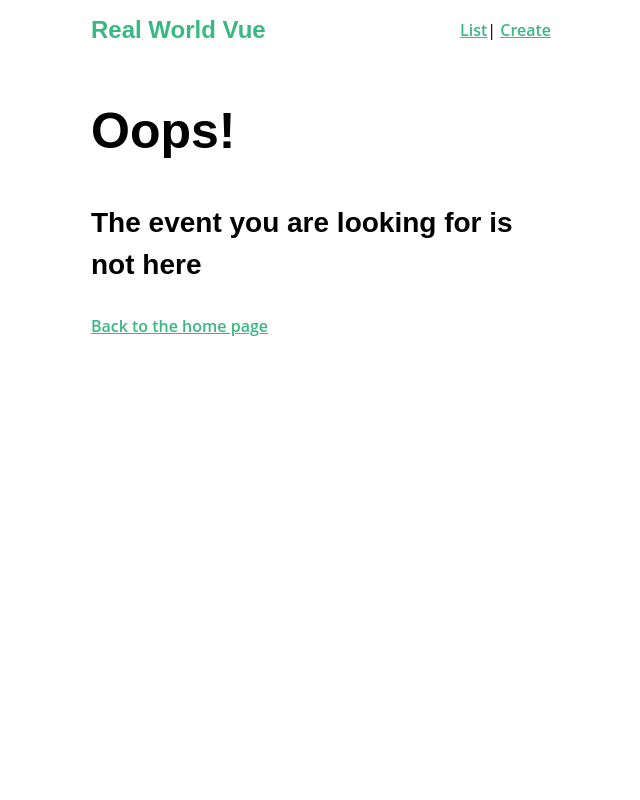
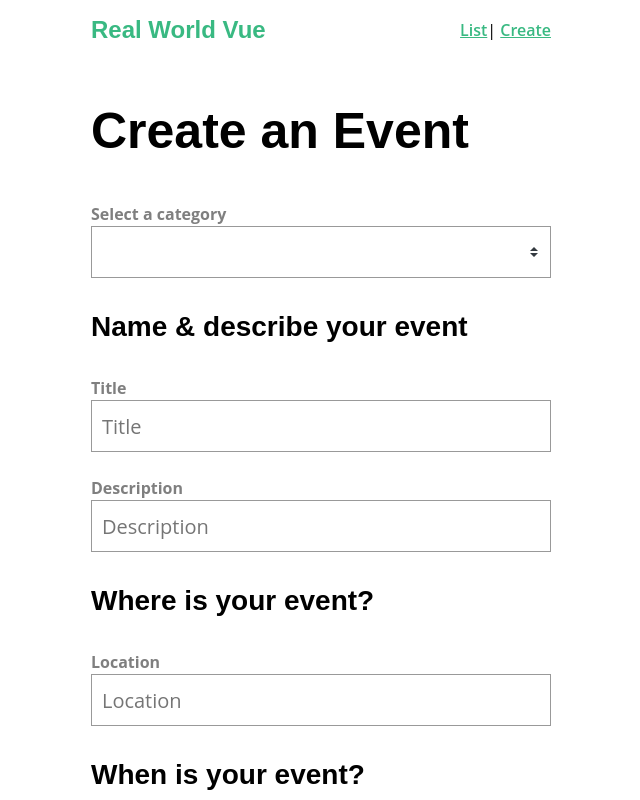
Before and after one commit to SMHosseinM/Vue, a Vue app in the folder my-vue/: page /event/create in a window 1280 px wide. Before the commit this address led to /404. Shown: the top 800 px of the page, without its empty margins (319-959 px from the left). Built offline with nearby package versions, Linux system fonts and the light colour scheme; no server answers.

Commit message:
add BaseInput and BaseSelect

```diff
--- a/my-vue/db.json
+++ b/my-vue/db.json
@@ -393,6 +393,24 @@
       "data": "",
       "time": "",
       "attendees": []
+    },
+    {
+      "id": 9381353,
+      "user": {
+        "id": "abc123",
+        "name": "Hossein"
+      },
+      "category": "",
+      "organizer": {
+        "id": "abc123",
+        "name": "Hossein"
+      },
+      "title": "hello",
+      "description": "",
+      "location": "",
+      "data": "",
+      "time": "",
+      "attendees": []
     }
   ]
 }
--- /dev/null
+++ b/my-vue/src/components/BaseInput.vue
@@ -0,0 +1,26 @@
+<template>
+  <div>
+    <label v-if="label">{{ label }}</label>
+    <input :value="value" @input="updateValue" v-bind="$attrs" />
+  </div>
+</template>
+
+<script>
+export default {
+  inheritAttrs: false,
+  props: {
+    label: {
+      type: String,
+      default: ''
+    },
+    value: [String, Number]
+  },
+  methods: {
+    updateValue(event) {
+      this.$emit('input', event.target.value)
+    }
+  }
+}
+</script>
+
+<style scoped></style>
--- /dev/null
+++ b/my-vue/src/components/BaseSelect.vue
@@ -0,0 +1,38 @@
+<template>
+  <div>
+    <label v-if="label">{{ label }}</label>
+    <select :value="value" @input="updateValue" v-bind="$attrs">
+      <option v-for="option in options" :key="option">{{ option }}</option>
+    </select>
+  </div>
+</template>
+
+<script>
+export default {
+  inheritAttrs: false,
+  props: {
+    label: {
+      type: String,
+      default: ''
+    },
+    options: {
+      type: Array,
+      default: []
+    },
+    value: [String, Number]
+  },
+  methods: {
+    updateValue(event) {
+      this.$emit('input', event.target.value)
+    }
+  }
+}
+</script>
+
+<style>
+</style>
+
+ <label>Select a time</label>
+        <select v-model="event.time">
+          <option v-for="time in times" :key="time">{{ time }}</option>
+        </select>
--- a/my-vue/src/router.js
+++ b/my-vue/src/router.js
@@ -20,6 +20,11 @@
       props: true
     },
     {
+      path: '/event/create',
+      name: 'event-create',
+      component: EventCreate
+    },
+    {
       path: '/event/:id',
       name: 'event',
       component: EventShow,
@@ -39,11 +44,6 @@
             }
           })
       }
-    },
-    {
-      path: '/event/create',
-      name: 'event-create',
-      component: EventCreate
     },
     {
       path: '/404',
--- a/my-vue/src/views/EventCreate.vue
+++ b/my-vue/src/views/EventCreate.vue
@@ -2,47 +2,47 @@
   <div>
     <h1>Create an Event</h1>
     <form @submit.prevent="createEvent">
-      <label>Select a category</label>
-      <select v-model="event.category">
-        <option v-for="cat in categories" :key="cat">{{ cat }}</option>
-      </select>
+      <BaseSelect
+        label="Select a category"
+        :options="categories"
+        v-model="event.category"
+      />
       <h3>Name & describe your event</h3>
-      <div class="field">
-        <label>Title</label>
-        <input
-          v-model="event.title"
-          type="text"
-          placeholder="Add an event title"
-        />
-      </div>
-      <div class="field">
-        <label>Description</label>
-        <input
-          v-model="event.description"
-          type="text"
-          placeholder="Add a description"
-        />
-      </div>
+      <BaseInput
+        class="field"
+        type="text"
+        placeholder="Title"
+        label="Title"
+        v-model="event.title"
+      />
+
+      <BaseInput
+        class="field"
+        type="text"
+        placeholder="Description"
+        label="Description"
+        v-model="event.description"
+      />
       <h3>Where is your event?</h3>
-      <div class="field">
-        <label>Location</label>
-        <input
-          v-model="event.location"
-          type="text"
-          placeholder="Add a location"
-        />
-      </div>
+      <BaseInput
+        class="field"
+        type="text"
+        placeholder="Location"
+        label="Location"
+        v-model="event.location"
+      />
       <h3>When is your event?</h3>
       <div class="field">
         <label>Date</label>
         <datepicker v-model="event.date" placeholder="Select a date" />
       </div>
-      <div class="field">
-        <label>Select a time</label>
-        <select v-model="event.time">
-          <option v-for="time in times" :key="time">{{ time }}</option>
-        </select>
-      </div>
+      <BaseSelect
+        label="Select a time"
+        :options="times"
+        v-model="event.time"
+        class="field"
+      />
+
       <input type="submit" class="button -fill-gradient" value="Submit" />
     </form>
   </div>
```
